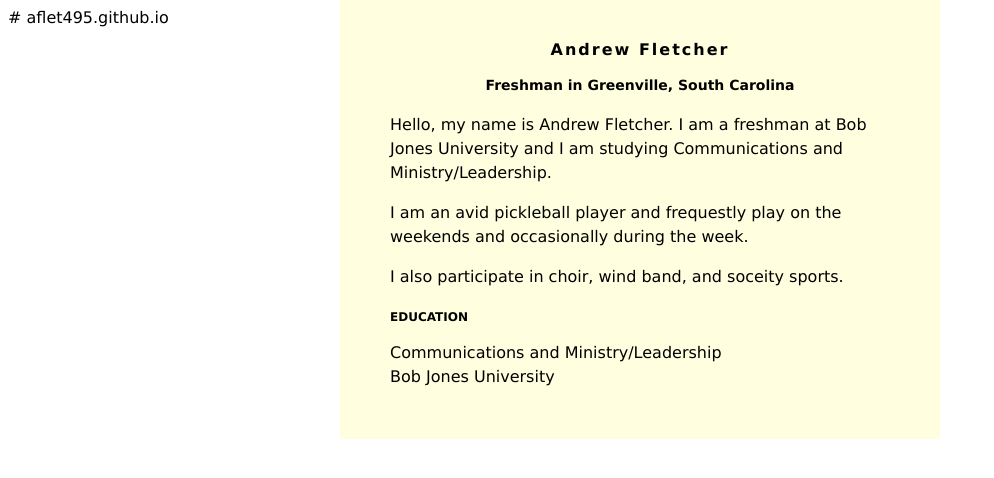
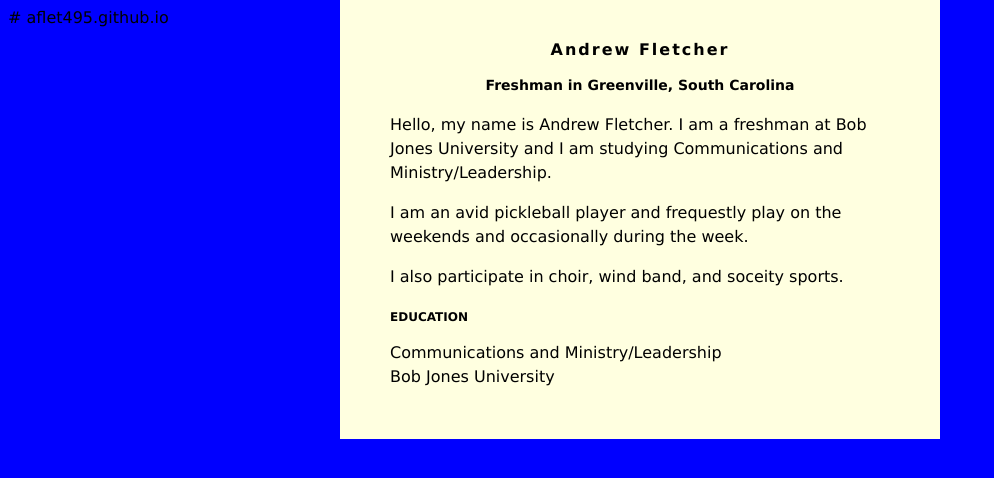
Before and after one commit to aflet495/aflet495.github.io, a plain HTML site: page index.html in a window 1280 px wide. Shown: the whole page, without its empty margins (0-994 px from the left). Drawn offline with Linux system fonts and the light colour scheme.

Commit message:
Update index.html

```diff
--- a/index.html
+++ b/index.html
@@ -3,7 +3,7 @@
 <head>
 <style>
 body {
-    background: aqua blue;
+    background: blue;
     font-family: Verdana;
 }
 #content {
```
